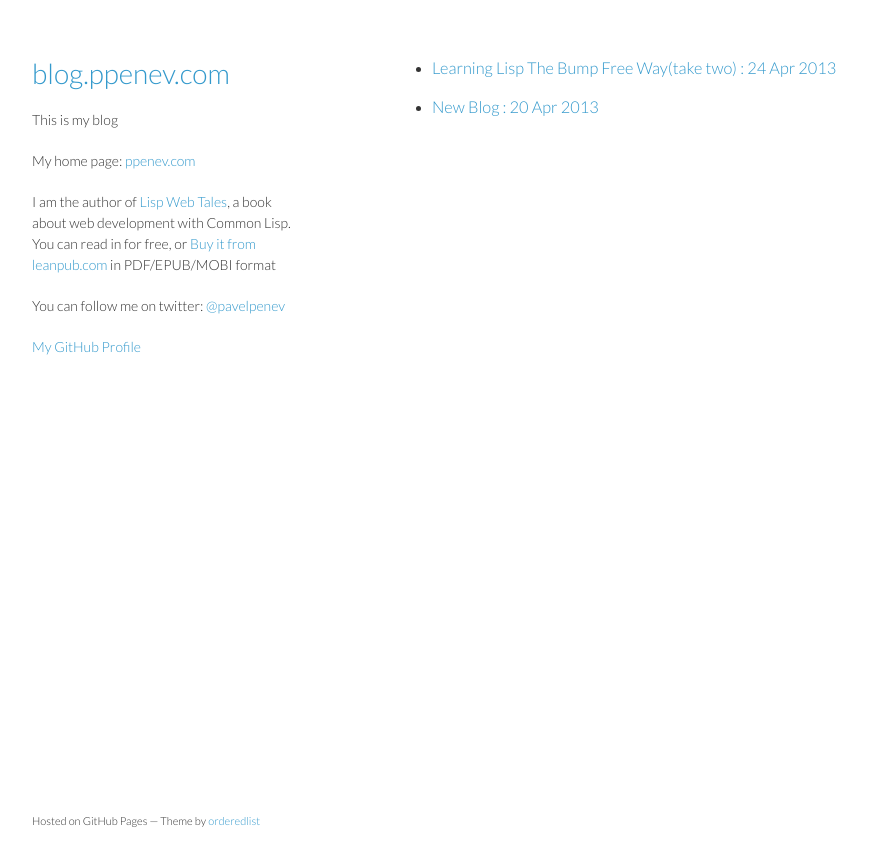
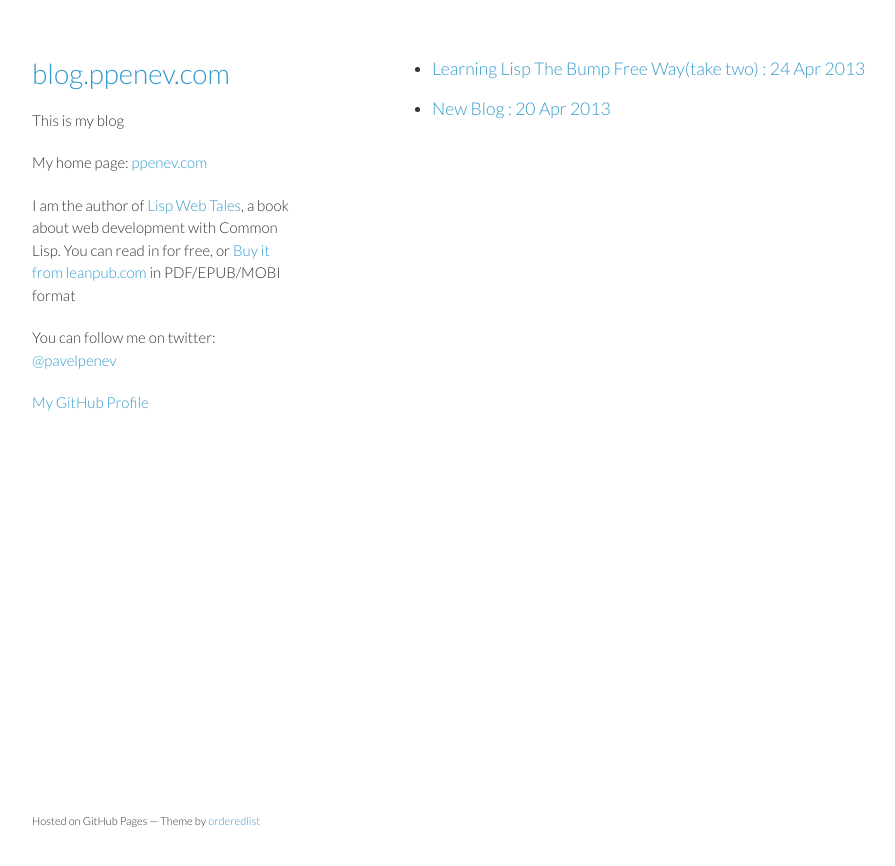
Before and after one commit to pvlpenev/pvlpenev.github.io, a Jekyll site: the page built from index.html, in a window 1280 px wide. Shown: the top 866 px of the page, without its empty margins (178-1073 px from the left). Built offline with Jekyll 4.4.1, drawn with Linux system fonts in a browser that asks for light colours.

Commit message:
fix css4

```diff
--- a/stylesheets/styles.css
+++ b/stylesheets/styles.css
@@ -2,7 +2,7 @@
 
 body {
   padding:50px;
-  font:14px/1.5 Lato, "Helvetica Neue", Helvetica, Arial, sans-serif;
+  font:15px/1.5 Lato, "Helvetica Neue", Helvetica, Arial, sans-serif;
   color:#333;
   /*font-weight:300;*/
 }
```
